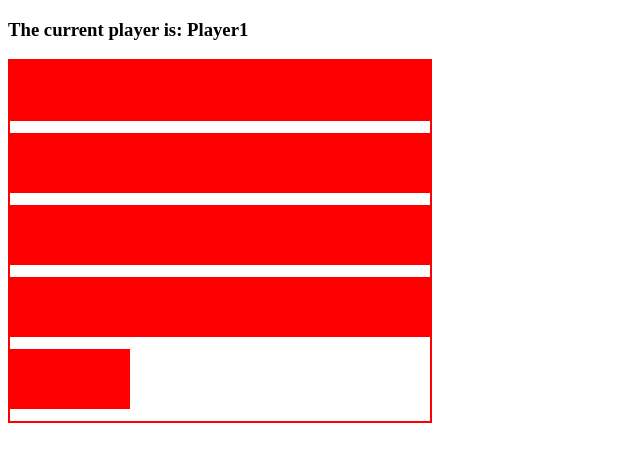
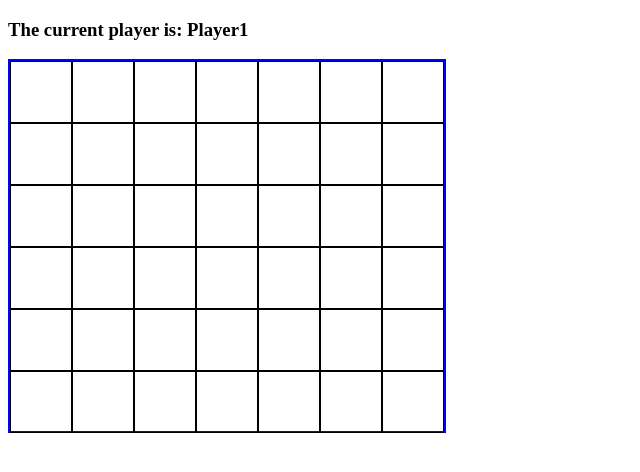
Before and after one commit to KristianColville1/my-connect-four, a plain HTML site: page index.html in a window 1280 px wide. Shown: the whole page, without its empty margins (0-640 px from the left). Drawn offline with Linux system fonts and the light colour scheme.

Commit message:
Add more divs for disks and style disks

```diff
--- a/assets/css/style.css
+++ b/assets/css/style.css
@@ -1,23 +1,25 @@
 .grid {
-    height: 360px;
-    width: 420px;
+    height: 370px;
+    width: 434px;
     display: flex;
     flex-wrap: wrap;
-    border: 2px solid red;
+    border: 2px solid blue;
 }
 
 .grid div {
     height: 60px;
     width: 60px;
-    background: red;
+    border: 1px solid black;
 }
 
 .player-one {
-    background-color: blue;
+    background-color: blueviolet;
     border-radius: 50%;
+    border: 1px solid black;
 }
 
 .player-two {
-    background-color: red;
+    background-color: royalblue;
     border-radius: 50%;
+    border: 1px solid black;
 }
--- a/index.html
+++ b/index.html
@@ -35,6 +35,18 @@
         <div></div>
         <div></div>
         <div></div>
+        <div></div>
+        <div></div>
+        <div></div>
+        <div></div>
+        <div></div>
+        <div></div>
+        <div></div>
+        <div></div>
+        <div></div>
+        <div></div>
+        <div></div>
+        <div></div>
         <div class="taken"></div>
         <div class="taken"></div>
         <div class="taken"></div>
```
